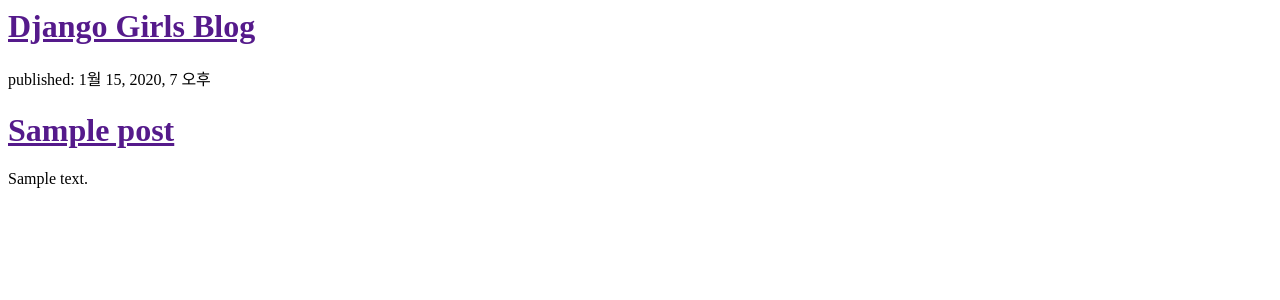
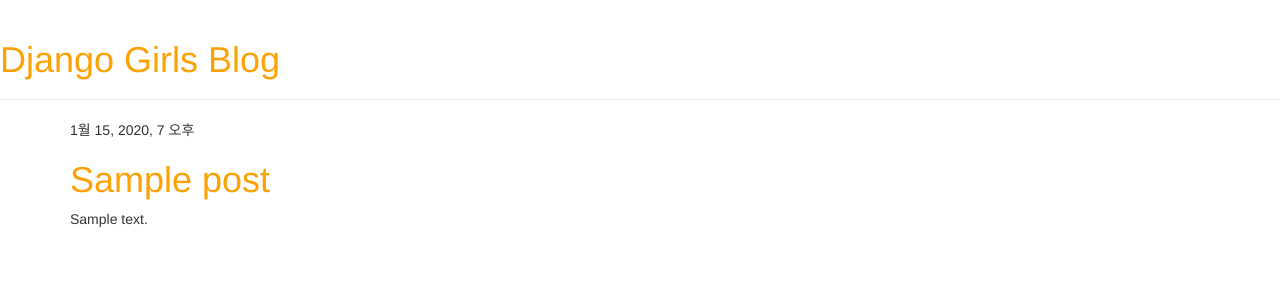
Before and after one commit to chomh168/my-first-blog, a Django app: template blog/templates/blog/post_list.html in a window 1280 px wide. Shown: the top 300 px of the page. Run offline with Django 3.2, Linux system fonts and the light colour scheme; the template is opened without the code that fills it: values that come from a table or form of the project are taken from there, others are empty; tables that the repository leaves empty hold one stand-in row (values such as "Sample post"); some libraries are stand-ins or nearby versions.

Commit message:
Added view and template for detailed blog post as well as CSS for the site.

```diff
--- /dev/null
+++ b/blog/static/blog.css
@@ -0,0 +1,3 @@
+h1 a {
+    color: #FCA205;
+}
--- /dev/null
+++ b/blog/static/css/blog.css
@@ -0,0 +1,3 @@
+h1 a {
+    color: #FCA205;
+}
--- /dev/null
+++ b/blog/templates/blog/base.html
@@ -0,0 +1,23 @@
+{% load static %}
+<html>
+    <head>
+        <title>Django Girls blog</title>
+        <link rel="stylesheet" href="//maxcdn.bootstrapcdn.com/bootstrap/3.2.0/css/bootstrap.min.css">
+        <link rel="stylesheet" href="//maxcdn.bootstrapcdn.com/bootstrap/3.2.0/css/bootstrap-theme.min.css">
+        <link href='//fonts.googleapis.com/css?family=Lobster&subset=latin,latin-ext' rel='stylesheet' type='text/css'>
+        <link rel="stylesheet" href="{% static 'css/blog.css' %}">
+    </head>
+    <body>
+    <div class="page-header">
+        <h1><a href="/">Django Girls Blog</a></h1>
+    </div>
+    <div class="content container">
+        <div class="row">
+            <div class="col-md-8">
+            {% block content %}
+            {% endblock %}
+            </div>
+        </div>
+    </div>
+</body>
+</html>
--- a/blog/templates/blog/post_list.html
+++ b/blog/templates/blog/post_list.html
@@ -1,18 +1,13 @@
-<html>
-    <head>
-        <title>Django Girls blog</title>
-    </head>
-    <body>
-        <div>
-            <h1><a href="">Django Girls Blog</a></h1>
+{% extends 'blog/base.html' %}
+
+{% block content %}
+    {% for post in posts %}
+        <div class="post">
+            <div class="date">
+                {{ post.published_date }}
+            </div>
+            <h1><a href="{% url 'post_detail' pk=post.pk %}">{{ post.title }}</a></h1>
+            <p>{{ post.text|linebreaksbr }}</p>
         </div>
-
-        {% for post in posts %}
-        <div>
-           <p>published: {{ post.published_date }}</p>
-           <h1><a href="">{{ post.title }}</a></h1>
-           <p>{{ post.text|linebreaksbr }}</p>
-        </div>
-{% endfor %}
-    </body>
-</html>
+    {% endfor %}
+{% endblock %}
--- a/blog/urls.py
+++ b/blog/urls.py
@@ -3,4 +3,5 @@
 
 urlpatterns = [
     url(r'^$', views.post_list, name='post_list'),
+    url(r'^post/(?P<pk>\d+)/$', views.post_detail, name='post_detail'),
 ]
--- a/views.py
+++ b/views.py
@@ -1,4 +1,5 @@
 from django.shortcuts import render
+
 
 # Create your views here.
 
```
Also changed, not shown: blog/templates/blog/post_detail.html (added, +13 -0 lines), blog/views.py (+6 -1 lines).
